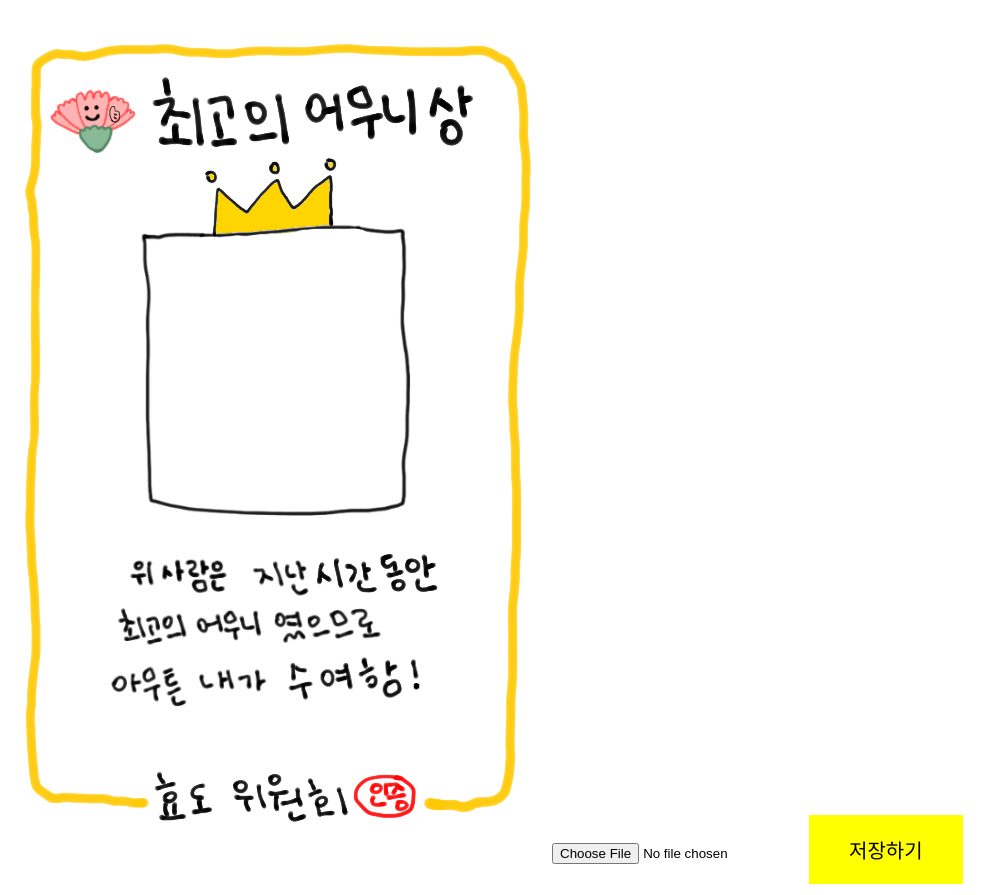
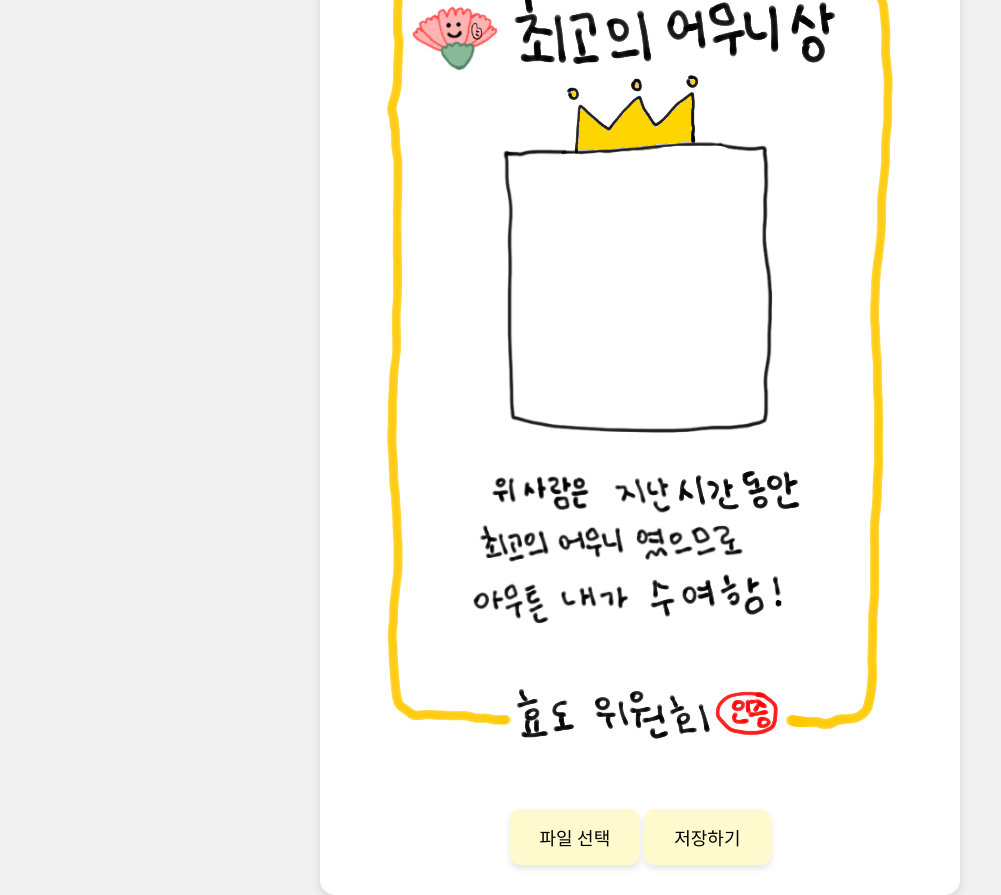
Before and after one commit to SuSuyommi/Hyodo, a plain HTML site: page index.html in a window 1280 px wide. Shown: the whole page, without its empty margins (0-1001 px from the left). Drawn offline with Linux system fonts and the light colour scheme.

Commit message:
Update index.html
카드이미지로 예쁘게 바꿈

```diff
--- a/index.html
+++ b/index.html
@@ -5,14 +5,33 @@
     <meta name="viewport" content="width=device-width, initial-scale=1.0">
     <title>사진 삽입 예제</title>
     <style>
+        body {
+            display: flex;
+            justify-content: center;
+            align-items: center;
+            height: 100vh;
+            background-color: #f0f0f0;
+            margin: 0;
+        }
+        .card {
+            background-color: white;
+            border-radius: 15px;
+            box-shadow: 0 4px 8px rgba(0, 0, 0, 0.1);
+            padding: 20px;
+            max-width: 600px;
+            width: 100%;
+            text-align: center;
+        }
         #container {
             position: relative;
             display: inline-block;
+            margin-bottom: 20px;
         }
         #baseImage {
             display: block; /* 기본 이미지를 표시 */
-            width: auto;
+            width: 100%;
             height: auto;
+            border-radius: 10px;
         }
         #overlayImage {
             position: absolute;
@@ -22,24 +41,53 @@
             height: 267px; /* (495 - 228) */
             display: none;
         }
-        #saveButton {
-            background-color: yellow; /* 노란색 배경 */
+        .button {
+            background-color: #FFFACD; /* 연노랑색 배경 */
             color: black; /* 검은색 글자 */
-            font-size: 20px; /* 글자 크기 */
-            padding: 20px 40px; /* 패딩 */
+            font-size: 18px; /* 글자 크기 */
+            padding: 15px 30px; /* 패딩 */
             border: none; /* 테두리 제거 */
+            border-radius: 10px; /* 둥근 모서리 */
+            box-shadow: 0 4px 6px rgba(0, 0, 0, 0.1); /* 그림자 */
             cursor: pointer; /* 커서 변경 */
+            transition: background-color 0.3s ease; /* 배경색 전환 효과 */
+            margin: 10px 0;
+        }
+        .button:hover {
+            background-color: #FFEB3B; /* 호버 시 배경색 */
+        }
+        #fileInput {
+            display: none; /* 파일 입력 숨기기 */
+        }
+        #fileInputLabel {
+            display: inline-block;
+            background-color: #FFFACD; /* 연노랑색 배경 */
+            color: black; /* 검은색 글자 */
+            font-size: 18px; /* 글자 크기 */
+            padding: 15px 30px; /* 패딩 */
+            border: none; /* 테두리 제거 */
+            border-radius: 10px; /* 둥근 모서리 */
+            box-shadow: 0 4px 6px rgba(0, 0, 0, 0.1); /* 그림자 */
+            cursor: pointer; /* 커서 변경 */
+            transition: background-color 0.3s ease; /* 배경색 전환 효과 */
+            margin: 10px 0;
+        }
+        #fileInputLabel:hover {
+            background-color: #FFEB3B; /* 호버 시 배경색 */
         }
     </style>
 </head>
 <body>
-    <div id="container">
-        <img id="baseImage" src="base.jpg" alt="기본 사진">
-        <img id="overlayImage" src="" alt="삽입할 사진">
+    <div class="card">
+        <div id="container">
+            <img id="baseImage" src="base.jpg" alt="기본 사진">
+            <img id="overlayImage" src="" alt="삽입할 사진">
+        </div>
+        <input type="file" id="fileInput" accept="image/*">
+        <label for="fileInput" id="fileInputLabel" class="button">파일 선택</label>
+        <button id="saveButton" class="button" onclick="saveImage()">저장하기</button>
+        <canvas id="canvas" style="display:none;"></canvas>
     </div>
-    <input type="file" id="fileInput" accept="image/*">
-    <button id="saveButton" onclick="saveImage()">저장하기</button>
-    <canvas id="canvas" style="display:none;"></canvas>
 
     <script>
         document.getElementById('fileInput').addEventListener('change', function(event) {
@@ -70,7 +118,12 @@
                 const link = document.createElement('a');
                 link.download = 'final_image.png';
                 link.href = canvas.toDataURL('image/png');
+                document.body.appendChild(link);
                 link.click();
+                document.body.removeChild(link);
+
+                // 다운로드 완료 팝업
+                alert('이미지가 저장되었습니다.');
             } else {
                 baseImage.onload = function() {
                     canvas.width = baseImage.naturalWidth;
@@ -84,7 +137,12 @@
                         const link = document.createElement('a');
                         link.download = 'final_image.png';
                         link.href = canvas.toDataURL('image/png');
+                        document.body.appendChild(link);
                         link.click();
+                        document.body.removeChild(link);
+
+                        // 다운로드 완료 팝업
+                        alert('이미지가 저장되었습니다.');
                     };
 
                     if (overlayImage.complete) {
```
